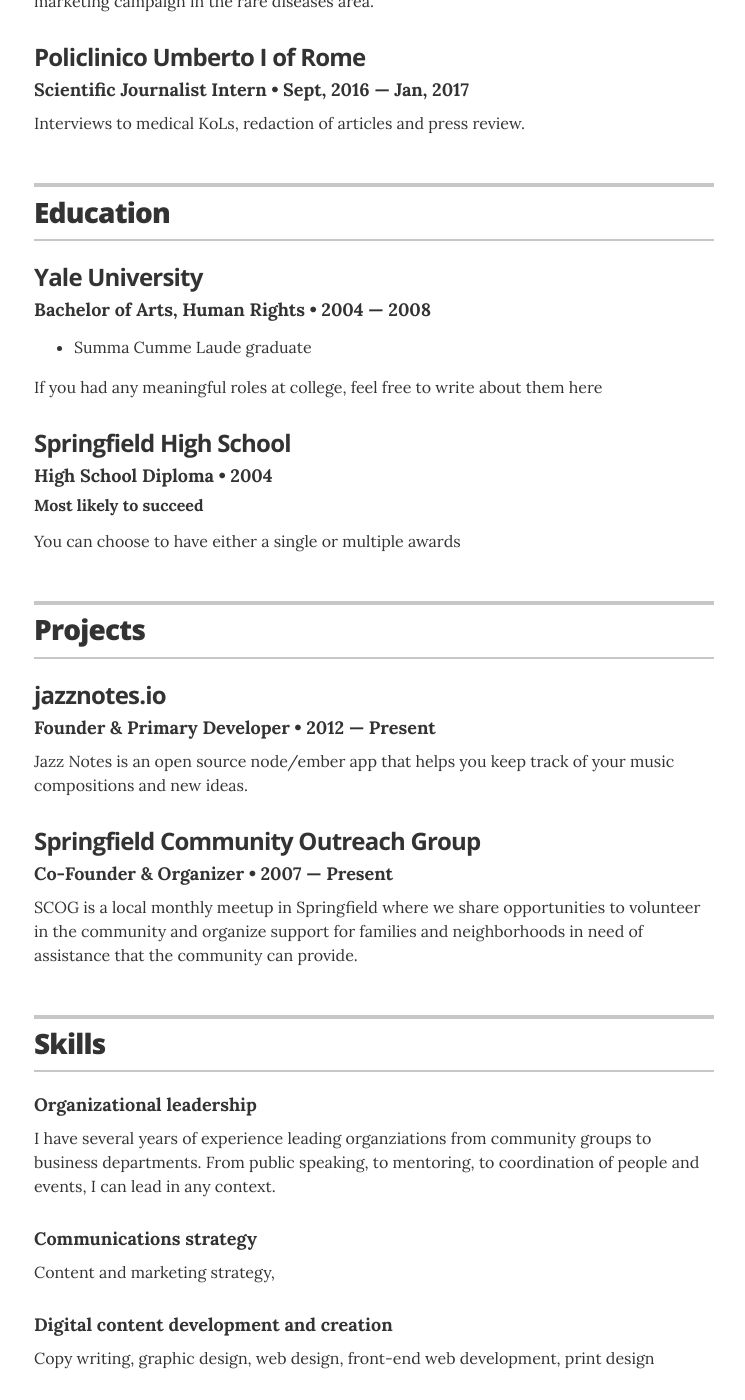
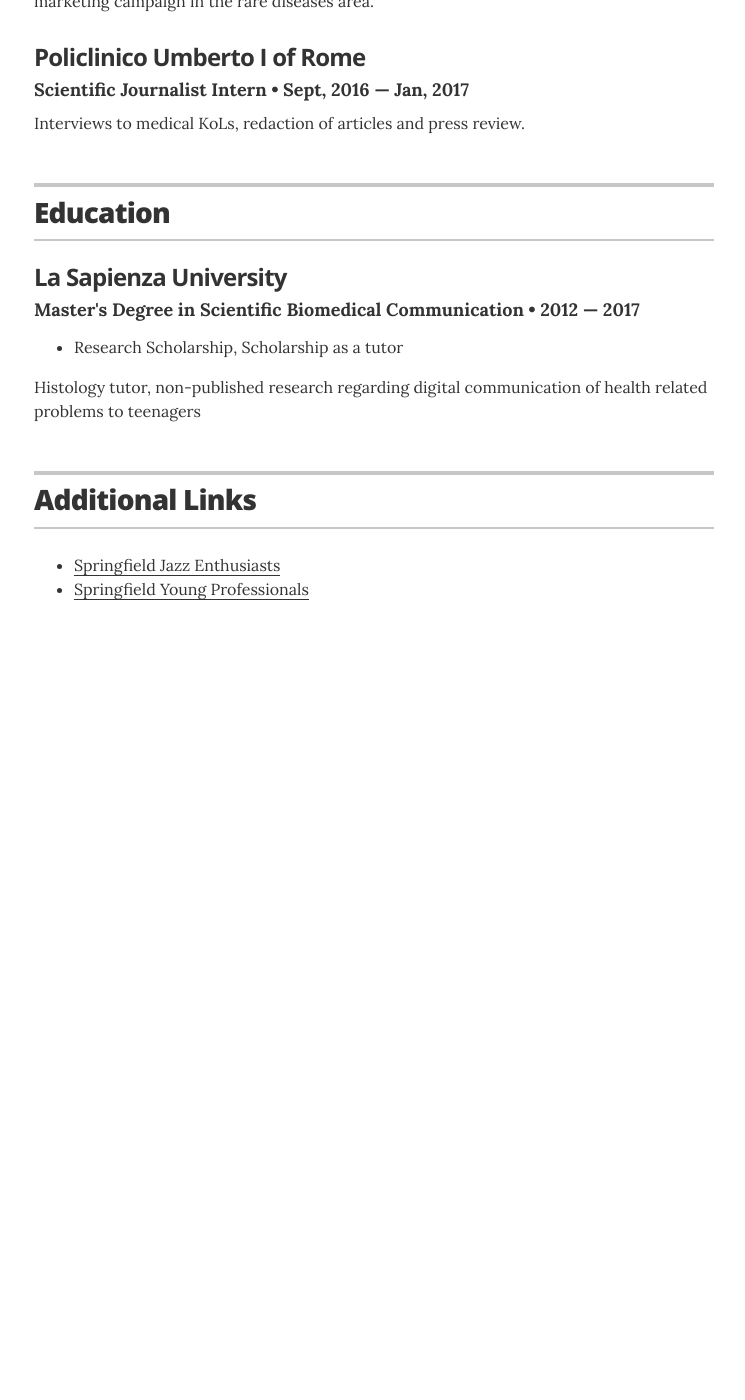
Before and after one commit to StefanoDevWeb/StefanoDevWeb.github.io, a Jekyll site: the page built from index.html, in a window 1280 px wide and 1400 px high, scrolled down 1059 px. Shown: the whole window, without its empty margins (266-1011 px from the left). Built offline with Jekyll 4.4.1, drawn with Linux system fonts in a browser that asks for light colours; after the commit the page ends 1708 px from its top, so only the background shows below that; some of the changed text lies outside the part shown.

Commit message:
updates with experiences ecc.

```diff
--- a/_config.yml
+++ b/_config.yml
@@ -35,11 +35,11 @@
 # comment out to hide
 resume_section_experience:      true
 resume_section_education:       true
-resume_section_projects:        true
-resume_section_skills:          true
-resume_section_recognition:     true
+#resume_section_projects:        true
+#resume_section_skills:          true
+#resume_section_recognition:     true
 resume_section_links:           true
-resume_section_associations:    true
+#resume_section_associations:    true
 # resume_section_interests:       true
 
 # Resume social links
--- a/_data/education.yml
+++ b/_data/education.yml
@@ -1,13 +1,9 @@
 # Degree
-- degree: Bachelor of Arts, Human Rights
-  uni: Yale University
-  year: 2004 &mdash; 2008
+- degree: Master's Degree in Scientific Biomedical Communication
+  uni: La Sapienza University
+  year: 2012 &mdash; 2017
   awards:
-    - award: Summa Cumme Laude graduate
-  summary: If you had any meaningful roles at college, feel free to write about them here
+    - award: Research Scholarship, Scholarship as a tutor
+  summary: Histology tutor, non-published research regarding digital communication of health related problems to teenagers
 
-- degree: High School Diploma
-  uni: Springfield High School
-  year: 2004
-  award: Most likely to succeed
-  summary: You can choose to have either a single or multiple awards
+#-
```
